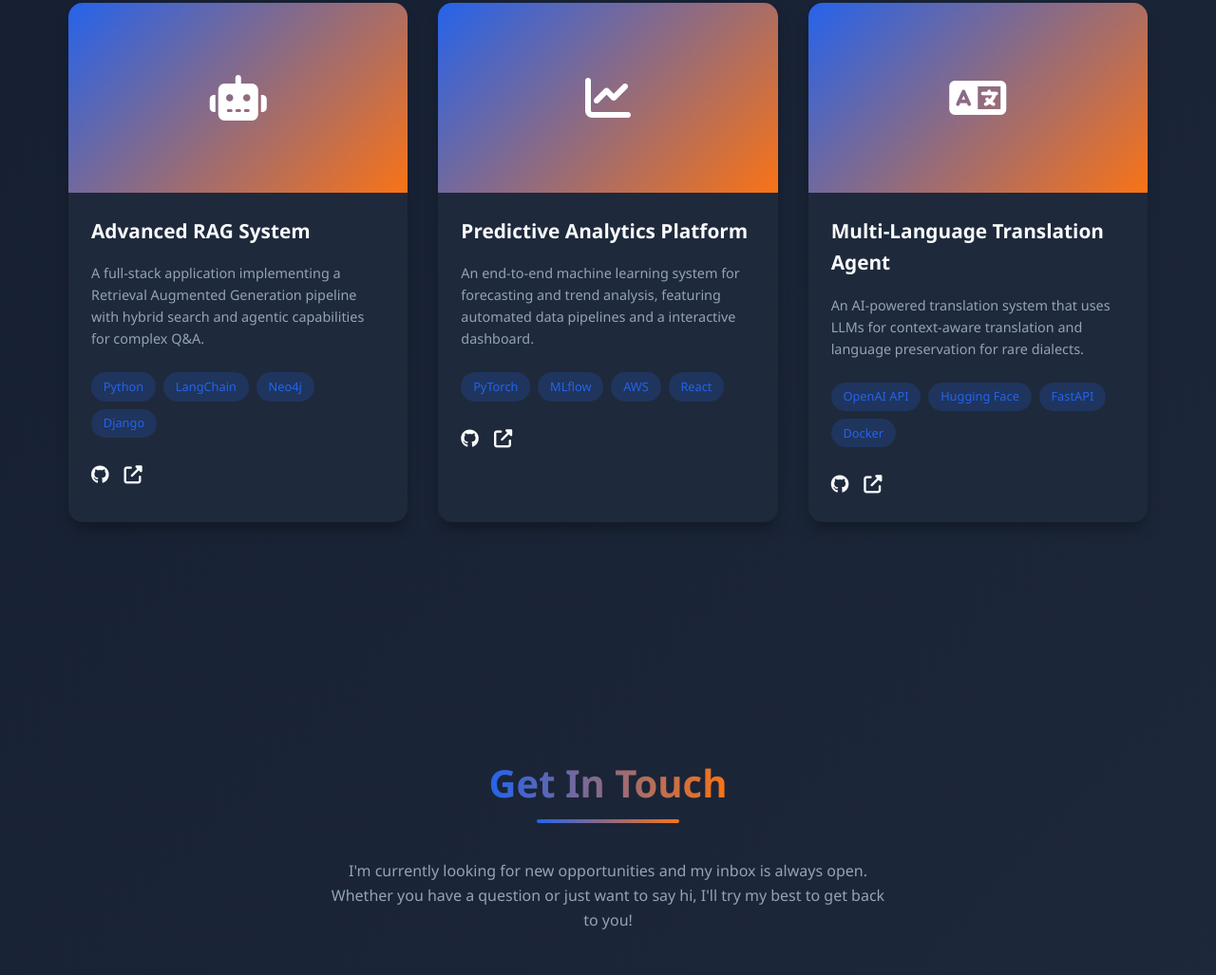
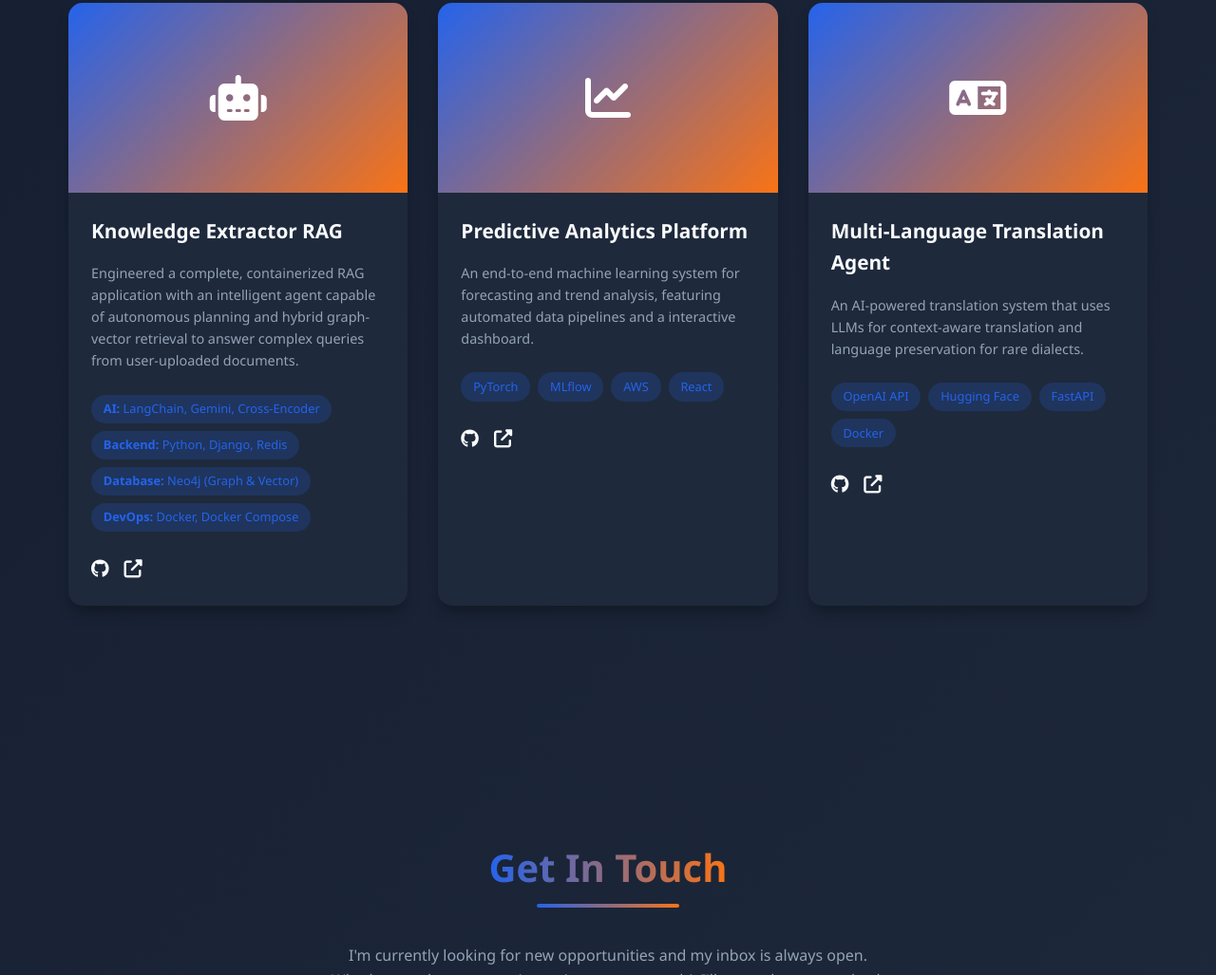
Before and after one commit to NeelM47/neelm47.github.io, a plain HTML site: page index.html in a window 1280 px wide. Shown: the part 2589-3616 px from the top of the page at 95% size. Drawn offline with Linux system fonts and the light colour scheme.

Commit message:
Changed the page

```diff
--- a/index.html
+++ b/index.html
@@ -533,16 +533,16 @@
                     <i class="fas fa-robot"></i>
                 </div>
                 <div class="project-content">
-                    <h3>Advanced RAG System</h3>
-                    <p>A full-stack application implementing a Retrieval Augmented Generation pipeline with hybrid search and agentic capabilities for complex Q&A.</p>
-                    <div class="project-tech">
-                        <span class="tech-tag">Python</span>
-                        <span class="tech-tag">LangChain</span>
-                        <span class="tech-tag">Neo4j</span>
-                        <span class="tech-tag">Django</span>
-                    </div>
+                    <h3>Knowledge Extractor RAG</h3>
+					<p>Engineered a complete, containerized RAG application with an intelligent agent capable of autonomous planning and hybrid graph-vector retrieval to answer complex queries from user-uploaded documents.</p>
+					<div class="project-tech">
+					    <span class="tech-tag"><strong>AI:</strong> LangChain, Gemini, Cross-Encoder</span>
+					    <span class="tech-tag"><strong>Backend:</strong> Python, Django, Redis</span>
+					    <span class="tech-tag"><strong>Database:</strong> Neo4j (Graph & Vector)</span>
+					    <span class="tech-tag"><strong>DevOps:</strong> Docker, Docker Compose</span>
+					</div>
                     <div class="project-links">
-                        <a href="#"><i class="fab fa-github"></i></a>
+            			<a href="https://github.com/NeelM47/rag-project" target="_blank" rel="noopener noreferrer"><i class="fab fa-github"></i></a>
                         <a href="#"><i class="fas fa-external-link-alt"></i></a>
                     </div>
                 </div>
```
